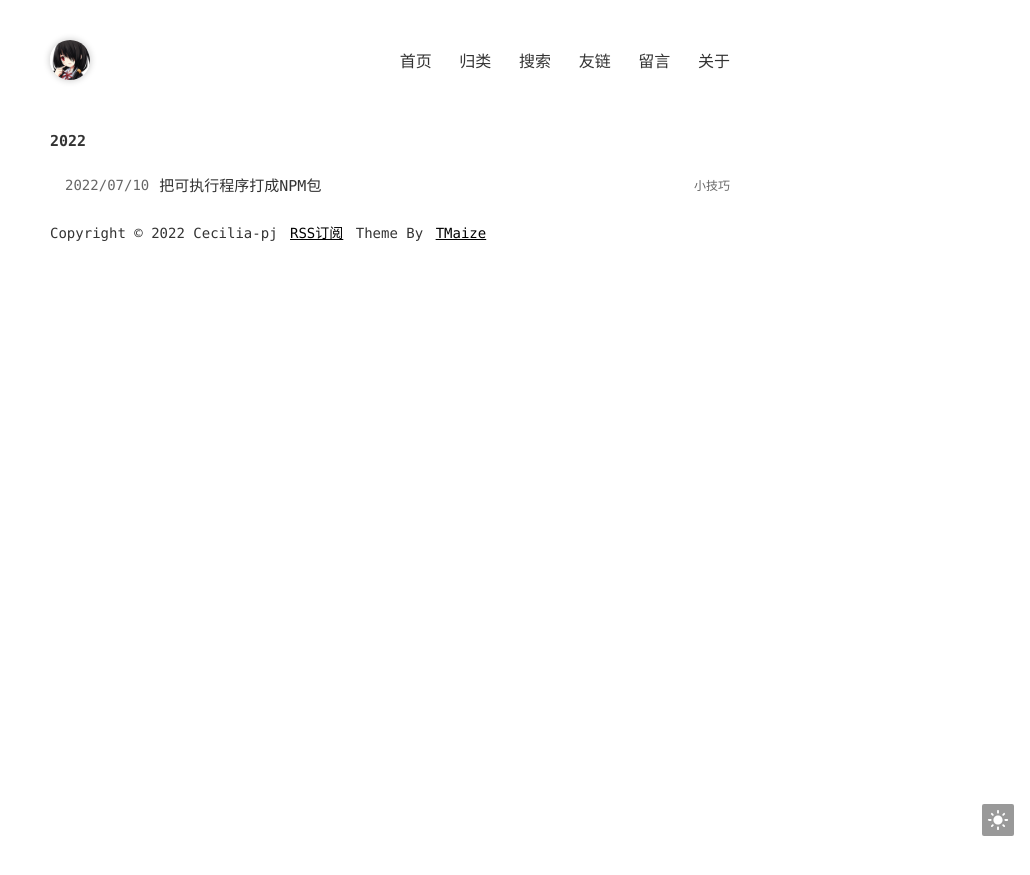
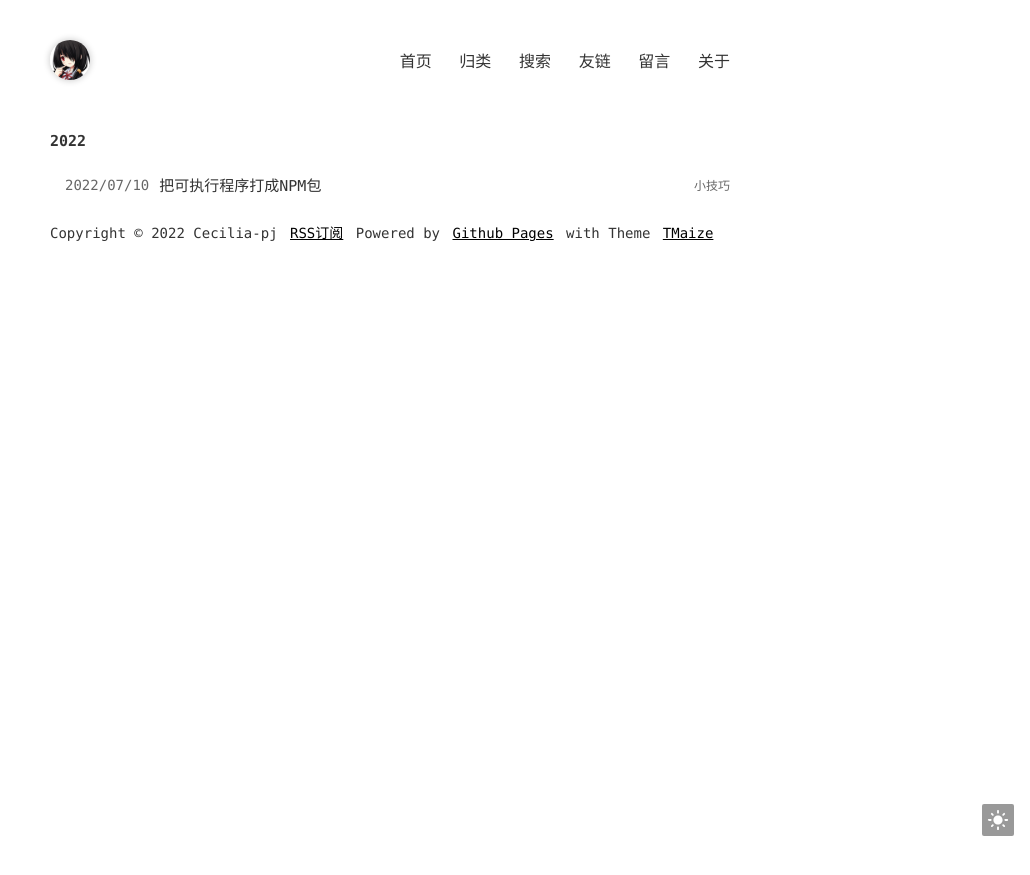
Before and after one commit to Cecilia-pj/Cecilia-pj.github.io, a Jekyll site: the page built from index.html, in a window 1280 px wide. Shown: the top 875 px of the page, without its empty margins (250-1280 px from the left). Built offline with Jekyll 4.4.1, drawn with Linux system fonts in a browser that asks for light colours.

Commit message:
Update footer.html

```diff
--- a/_includes/footer.html
+++ b/_includes/footer.html
@@ -2,7 +2,9 @@
   <span>{{ site.footerText }}</span>
   <a href="{{ site.baseurl }}/static/xml/rss.xml">RSS订阅</a>
   {%- comment %} 请保留主题来源，么么哒~ {% endcomment %}
-  <span>Theme By</span>
+  <span>Powered by</span>
+  <a href="https://pages.github.com/">Github Pages</a>
+  <span>with Theme</span>
   <a href="https://github.com/TMaize/tmaize-blog">TMaize</a>
   <div class="footer-btn theme-toggler hide">
     <i class="svg-icon icon-theme-light"></i>
```
